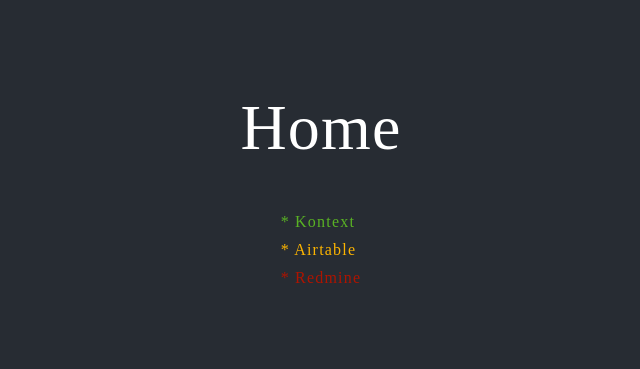
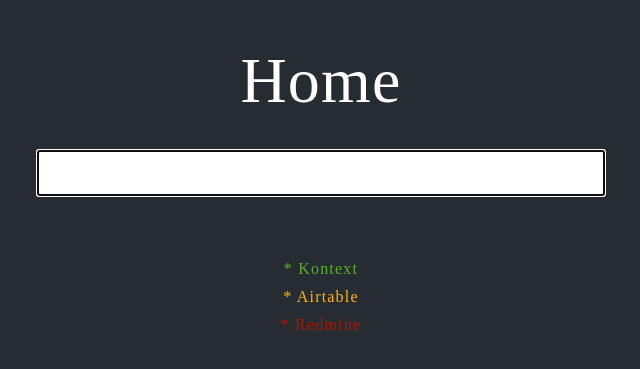
Before and after one commit to astwys/astwys.github.io, a plain HTML site: page index.html in a window 1280 px wide. Shown: the part 211-580 px from the top of the page, without its empty margins (319-959 px from the left). Drawn offline with Linux system fonts and the light colour scheme.

Commit message:
add search bar

```diff
--- a/index.html
+++ b/index.html
@@ -6,6 +6,10 @@
   <body>
     <header>Home</header>
     <div class="content">
+      <form action="http://google.com/search" target="_blank">
+          <input id="google-search" autofocus name="q">
+          <input id="google-button" type="submit">
+      </form>
       <ul>
         <li><a id="kontext" target="_blank"
             href="https://kontext.create.at/k-ontext/Kontext/Editing/Dialogs/ApplicationEngine.aspx?target=896&app=120463&view=122236">*
@@ -15,5 +19,6 @@
       <ul>
       <ul>
     </div>
+    <script src="./js/index.js"></script>
   </body>
 </html>
--- /dev/null
+++ b/js/index.js
@@ -0,0 +1 @@
+document.getElementById('google-search').defaultValue = "";
--- a/style.css
+++ b/style.css
@@ -19,6 +19,21 @@ header {
 
 }
 
+form {
+  margin-bottom: 64px;
+}
+
+#google-search {
+  height: 40px;
+  width: 560px;
+  font-size: 18px;
+  letter-spacing: 1px;
+}
+
+#google-button {
+  display: none;
+}
+
 ul {
   list-style-type: none;
   padding: 0;
@@ -26,6 +41,8 @@ ul {
 
 li {
   margin-bottom: 10px;
+  display: flex;
+  justify-content: center;
 }
 
 a {
```
